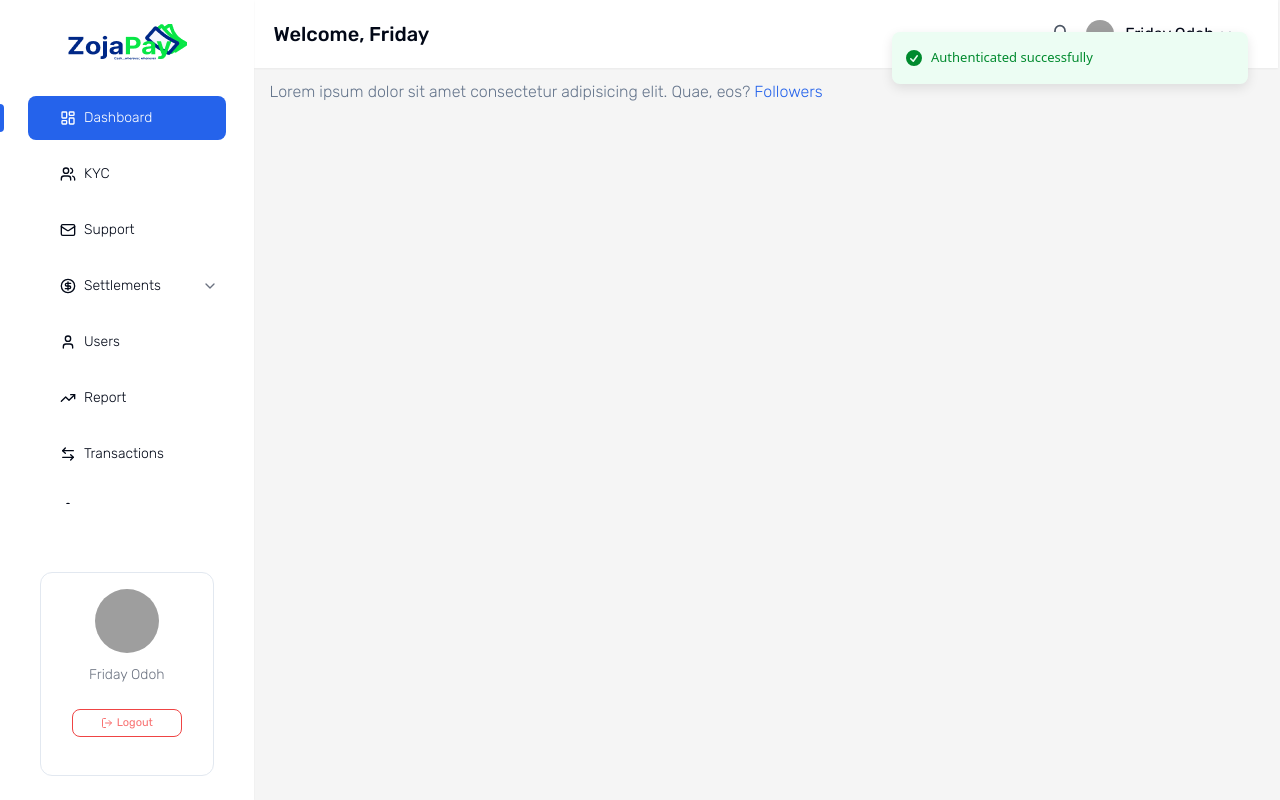
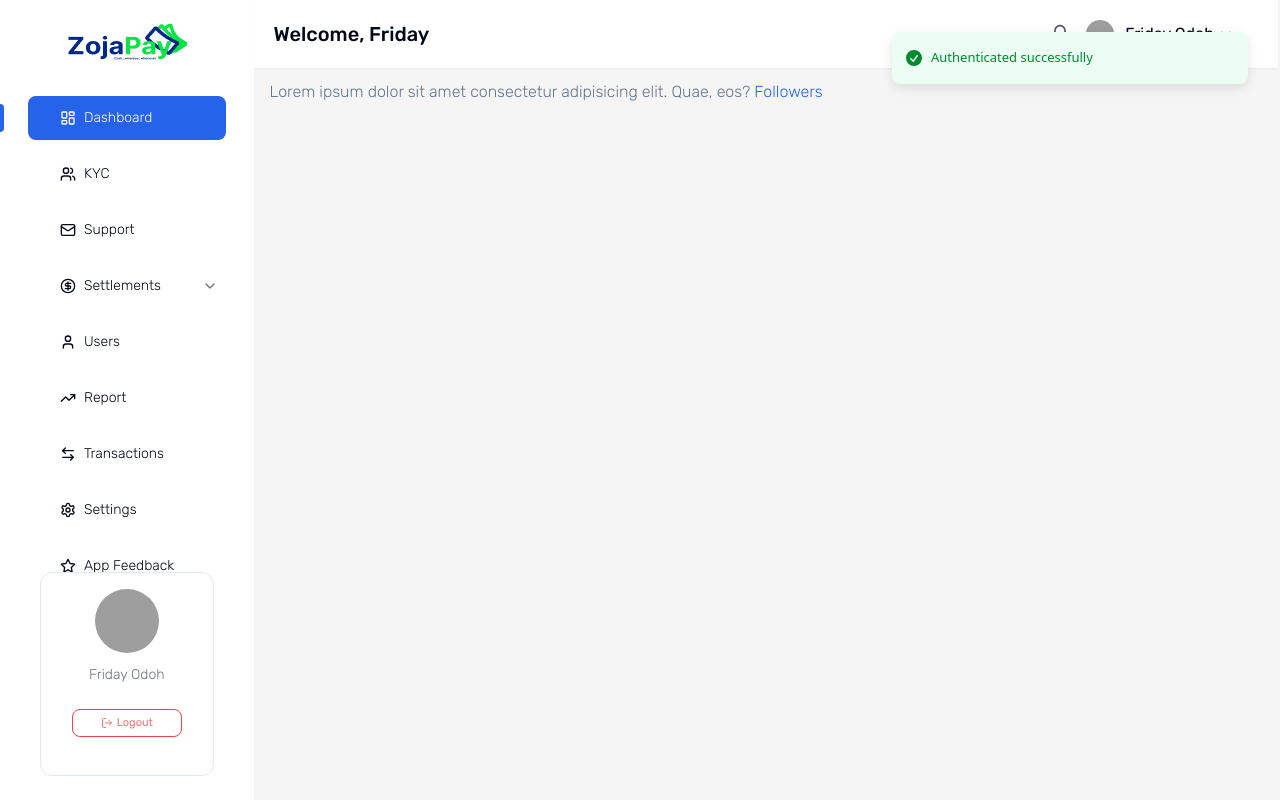
Before and after one commit to Born2shine/vite-admin-dashboard-template, a React (Vite) app: page / in a window 1280 px wide. Both pictures are taken after typing "name@example.com", "Sample123" into the empty fields and a click on the button "Login". Built offline with nearby package versions, Linux system fonts and the light colour scheme; grey boxes are pictures that could not be loaded.

Commit message:
minor update

```diff
--- a/src/components/sidebar.tsx
+++ b/src/components/sidebar.tsx
@@ -122,7 +122,7 @@ const Sidebar = ({ setShowSidebar, showSidebar }: IProps) => {
                     <img src={images.logo} alt="" />
                 </div>
                 <section className="mt-9 h-[85vh] flex flex-col justify-between bg-secondary-foregroun">
-                    <div className="h-[60%] overflow-y-scroll">
+                    <div className="flex-1 h-[60% overflow-y-scroll">
                         {
                             navigationPath.map((navigation) => (
                                 <div key={navigation.id} className="relative flex flex-col">
--- a/src/components/use-data-fetch.tsx
+++ b/src/components/use-data-fetch.tsx
@@ -2,7 +2,7 @@ import axios from "axios"
 import { useEffect, useState } from "react"
 
 const useDataFetch = () => {
-    const API_URL = `https://api.github.com/users/fabpot/followers?per_page=15`
+    const API_URL = `https://api.github.com/users/charlesuwaje/followers?per_page=15`
     const totalPages = 300
     const [loading, setLoading] = useState(true)
     const [pages, setPages] = useState([])
```
